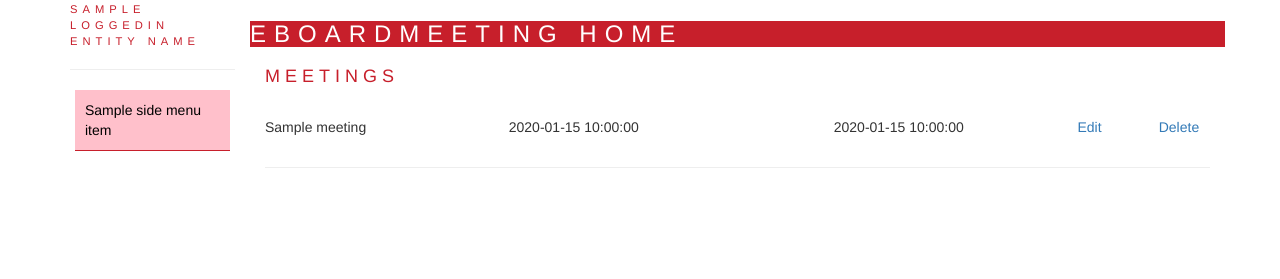
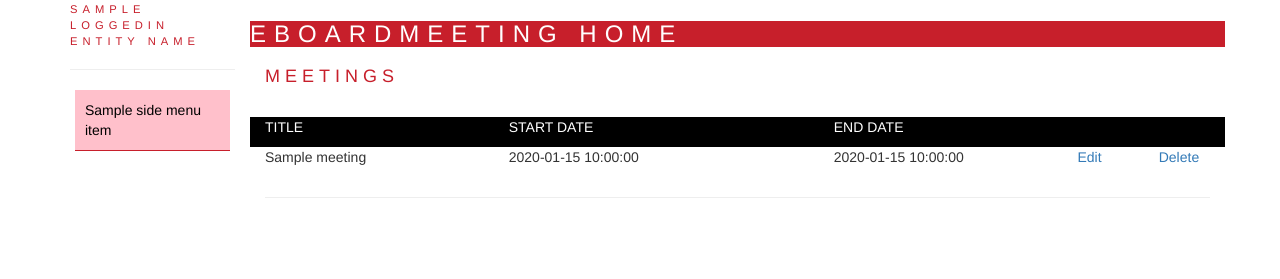
Before and after one commit to Gaoretelelwe/jtgd-trust-meeting-demo, a Python web app: template Web/Template/Profiles/welcome.html in a window 1280 px wide. Shown: the part 159-438 px from the top of the page. Run offline with Jinja, Linux system fonts and the light colour scheme; the template is opened without the code that fills it: most values are stand-ins (such as "Sample title", 1, 10 or a date in 2020); some libraries are stand-ins or nearby versions.

Commit message:
Include list headers

```diff
--- a/Web/Template/Common/Lists/meetinglist.html
+++ b/Web/Template/Common/Lists/meetinglist.html
@@ -3,6 +3,21 @@
 {% if meetings %}
     {% if userType %}
         {% if userType == 'ADMIN' %}
+            <div class="row" style="background-color:black; color:white;">
+                <div class="col-sm-3">
+                    <p>TITLE</p>
+                </div>
+                <div class="col-sm-4">
+                    <p>START DATE</p>
+                </div>
+                <div class="col-sm-3">
+                    <p>END DATE</p>
+                </div>
+                <div class="col-sm-1">
+                </div>
+                <div class="col-sm-1">
+                </div>
+            </div>
             {% for meeting in meetings %}
                 <div class="row">
                     <div class="col-sm-3">
@@ -24,6 +39,19 @@
                 <hr />
             {% endfor %}
         {% else %}
+            <div class="row" style="background-color:black; color:white;">
+                <div class="col-sm-4">
+                    <p>TITLE</p>
+                </div>
+                <div class="col-sm-4">
+                    <p>START DATE</p>
+                </div>
+                <div class="col-sm-3">
+                    <p>END DATE</p>
+                </div>
+                <div class="col-sm-1">
+                </div>
+            </div>
             {% for meeting in meetings %}
                 <div class="row">
                     <div class="col-sm-4">
@@ -43,6 +71,21 @@
             {% endfor %}
         {% endif %}
     {% else %}
+        <div class="row" style="background-color:black; color:white;">
+            <div class="col-sm-3">
+                <p>TITLE</p>
+            </div>
+            <div class="col-sm-4">
+                <p>START DATE</p>
+            </div>
+            <div class="col-sm-3">
+                <p>END DATE</p>
+            </div>
+            <div class="col-sm-1">
+            </div>
+            <div class="col-sm-1">
+            </div>
+        </div>
         {% for meeting in meetings %}
             <div class="row">
                 <div class="col-sm-3">
```
Also changed, not shown: Web/Template/Common/Lists/filelist.html (+25 -0 lines), Web/Template/Common/Lists/pastmeetinglist.html (+17 -1 lines), Web/Template/Common/Lists/userlist.html (+12 -0 lines).
